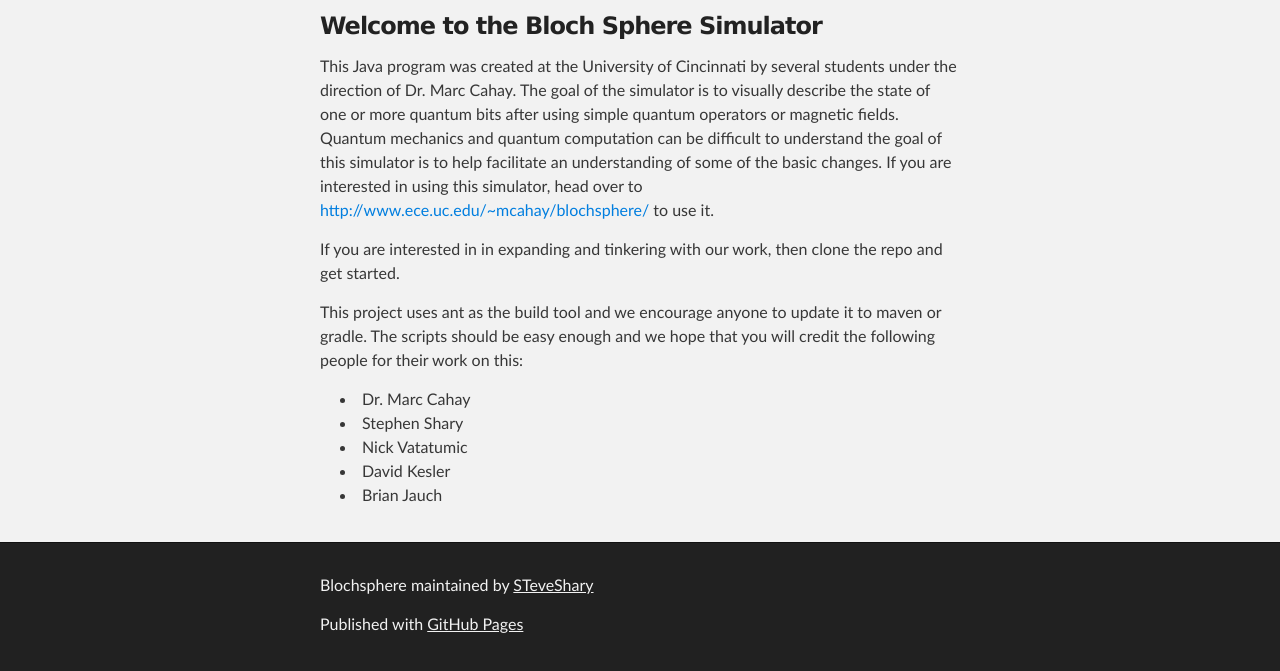
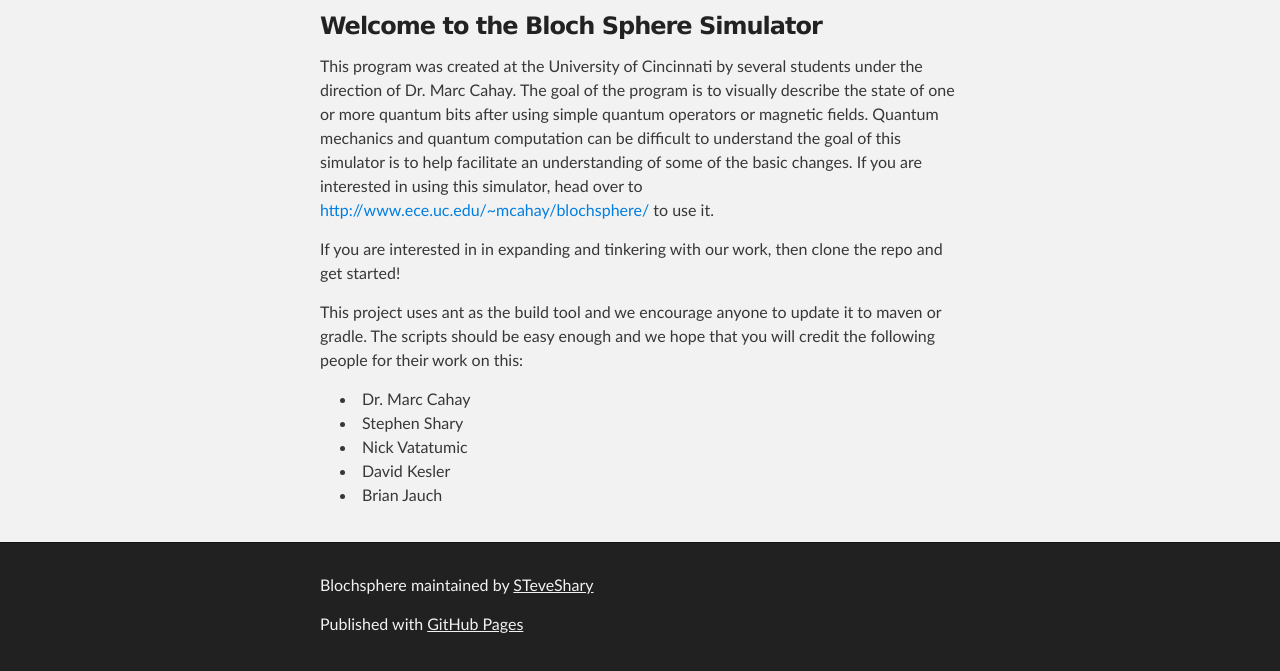
Before and after one commit to STeveShary/Blochsphere, a plain HTML site: page index.html in a window 1280 px wide. Shown: the part 252-923 px from the top of the page. Drawn offline with Linux system fonts and the light colour scheme.

```diff
--- a/index.html
+++ b/index.html
@@ -34,9 +34,9 @@
         <h3>
 <a name="welcome-to-the-bloch-sphere-simulator" class="anchor" href="#welcome-to-the-bloch-sphere-simulator"><span class="octicon octicon-link"></span></a>Welcome to the Bloch Sphere Simulator</h3>
 
-<p>This Java program was created at the University of Cincinnati by several students under the direction of Dr. Marc Cahay. The goal of the simulator is to visually describe the state of one or more quantum bits after using simple quantum operators or magnetic fields.  Quantum mechanics and quantum computation can be difficult to understand the goal of this simulator is to help facilitate an understanding of some of the basic changes.  If you are interested in using this simulator, head over to <a href="http://www.ece.uc.edu/%7Emcahay/blochsphere/">http://www.ece.uc.edu/~mcahay/blochsphere/</a> to use it.</p>
+<p>This program was created at the University of Cincinnati by several students under the direction of Dr. Marc Cahay. The goal of the program is to visually describe the state of one or more quantum bits after using simple quantum operators or magnetic fields.  Quantum mechanics and quantum computation can be difficult to understand the goal of this simulator is to help facilitate an understanding of some of the basic changes.  If you are interested in using this simulator, head over to <a href="http://www.ece.uc.edu/%7Emcahay/blochsphere/">http://www.ece.uc.edu/~mcahay/blochsphere/</a> to use it.</p>
 
-<p>If you are interested in in expanding and tinkering with our work, then clone the repo and get started.</p>
+<p>If you are interested in in expanding and tinkering with our work, then clone the repo and get started!</p>
 
 <p>This project uses ant as the build tool and we encourage anyone to update it to maven or gradle.  The scripts should be easy enough and we hope that you will credit the following people for their work on this:</p>
 
--- a/params.json
+++ b/params.json
@@ -1 +1 @@
-{"name":"Blochsphere","tagline":"Java Bloch Sphere Simulator","body":"### Welcome to the Bloch Sphere Simulator\r\nThis Java program was created at the University of Cincinnati by several students under the direction of Dr. Marc Cahay. The goal of the simulator is to visually describe the state of one or more quantum bits after using simple quantum operators or magnetic fields.  Quantum mechanics and quantum computation can be difficult to understand the goal of this simulator is to help facilitate an understanding of some of the basic changes.  If you are interested in using this simulator, head over to http://www.ece.uc.edu/~mcahay/blochsphere/ to use it.\r\n\r\nIf you are interested in in expanding and tinkering with our work, then clone the repo and get started.\r\n\r\nThis project uses ant as the build tool and we encourage anyone to update it to maven or gradle.  The scripts should be easy enough and we hope that you will credit the following people for their work on this:\r\n\r\n* Dr. Marc Cahay\r\n* Stephen Shary\r\n* Nick Vatatumic\r\n* David Kesler\r\n* Brian Jauch\r\n\r\n","google":"","note":"Don't delete this file! It's used internally to help with page regeneration."}
+{"name":"Blochsphere","tagline":"Java Bloch Sphere Simulator","body":"### Welcome to the Bloch Sphere Simulator\r\nThis program was created at the University of Cincinnati by several students under the direction of Dr. Marc Cahay. The goal of the program is to visually describe the state of one or more quantum bits after using simple quantum operators or magnetic fields.  Quantum mechanics and quantum computation can be difficult to understand the goal of this simulator is to help facilitate an understanding of some of the basic changes.  If you are interested in using this simulator, head over to http://www.ece.uc.edu/~mcahay/blochsphere/ to use it.\r\n\r\nIf you are interested in in expanding and tinkering with our work, then clone the repo and get started!\r\n\r\nThis project uses ant as the build tool and we encourage anyone to update it to maven or gradle.  The scripts should be easy enough and we hope that you will credit the following people for their work on this:\r\n\r\n* Dr. Marc Cahay\r\n* Stephen Shary\r\n* Nick Vatatumic\r\n* David Kesler\r\n* Brian Jauch\r\n\r\n","google":"","note":"Don't delete this file! It's used internally to help with page regeneration."}
```
